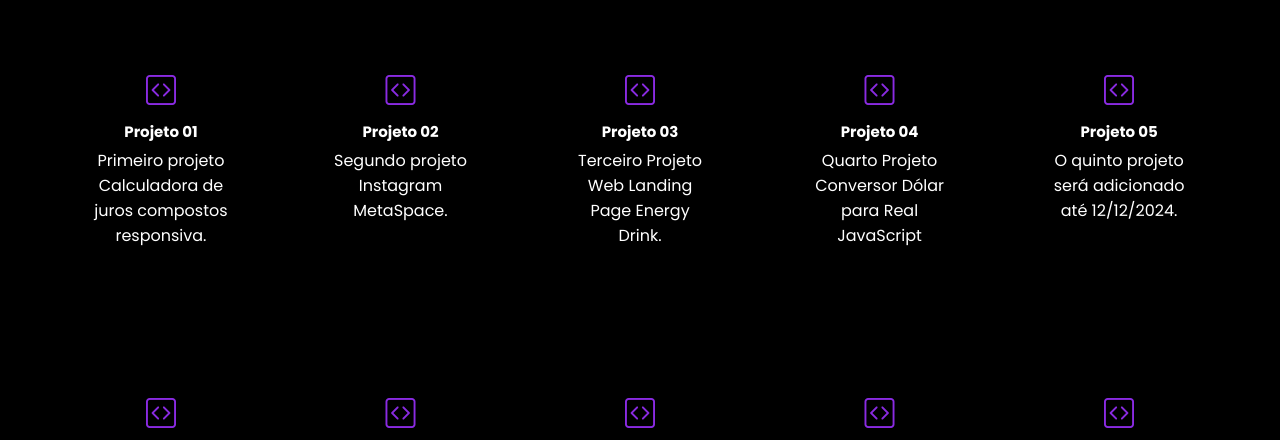
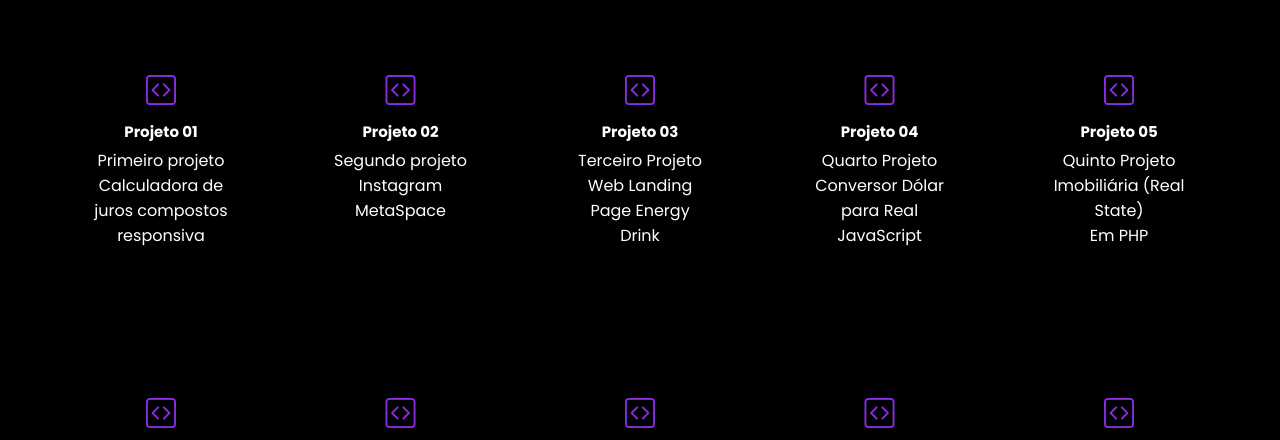
Before and after one commit to JohnReiiss/portfolio-fullstack, a plain HTML site: page index-projetos.html in a window 1280 px wide. Shown: the part 618-1058 px from the top of the page. Drawn offline with nearby package versions, Linux system fonts and the light colour scheme.

Commit message:
Update global de informações do portfólio version 0.1.6.0

```diff
--- a/index-projetos.html
+++ b/index-projetos.html
@@ -91,21 +91,21 @@
                             <i class="bi bi-code-square"></i>
                             <a href="https://johnreiiss.github.io/Calculadora-de-juros-compostos/" target="_blank">
                                 <h3>Projeto 01</h3>
-                            <p> Primeiro projeto <br> Calculadora de juros compostos responsiva.</p>
+                            <p> Primeiro projeto <br> Calculadora de juros compostos responsiva</p>
                             </a>
                         </div><!--fechamento da card-box-->
                         <div class="card-box">
                             <i class="bi bi-code-square"></i>
                             <a href="https://johnreiiss.github.io/MetaSpace-Instagram/" target="_blank">
                                 <h3>Projeto 02</h3>
-                            <p>Segundo projeto <br> Instagram MetaSpace.</p>
+                            <p>Segundo projeto <br> Instagram MetaSpace</p>
                             </a>
                         </div><!--fechamento da card-box-->
                         <div class="card-box">
                             <i class="bi bi-code-square"></i>
                             <a href="https://johnreiiss.github.io/EnergyDrink-Landing-Page/" target="_blank">
                                 <h3>Projeto 03</h3>
-                            <p>Terceiro Projeto <br> Web Landing Page Energy Drink.</p>
+                            <p>Terceiro Projeto <br> Web Landing Page Energy Drink</p>
                             </a>
                         </div><!--fechamento da card-box-->
                         <div class="card-box">
@@ -118,7 +118,7 @@
                         <div class="card-box">
                             <i class="bi bi-code-square"></i>
                             <h3>Projeto 05</h3>
-                            <p>O quinto projeto será adicionado até 12/12/2024.</p>
+                            <p>Quinto Projeto <br> Imobiliária (Real State) <br> Em PHP</p>
                         </div><!--fechamento da card-box-->
                         <div class="card-box">
                             <i class="bi bi-code-square"></i>
```
